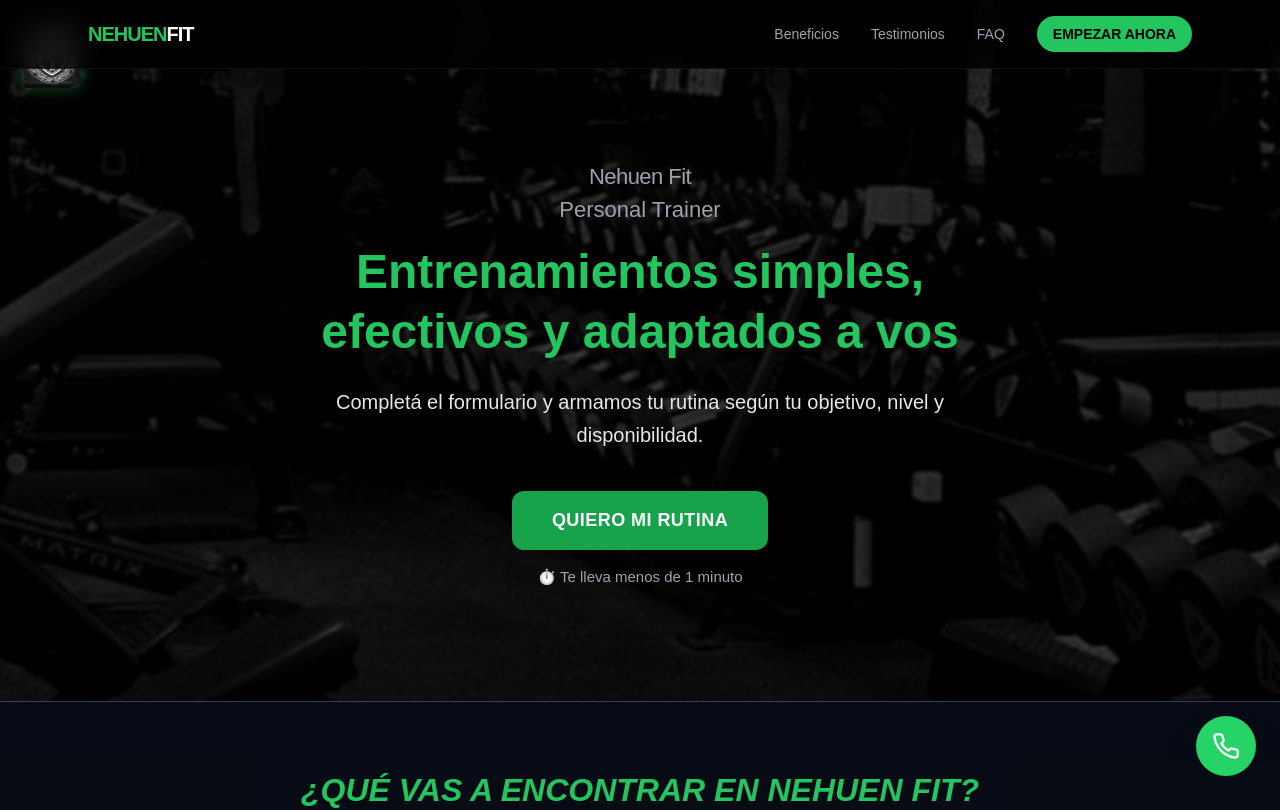
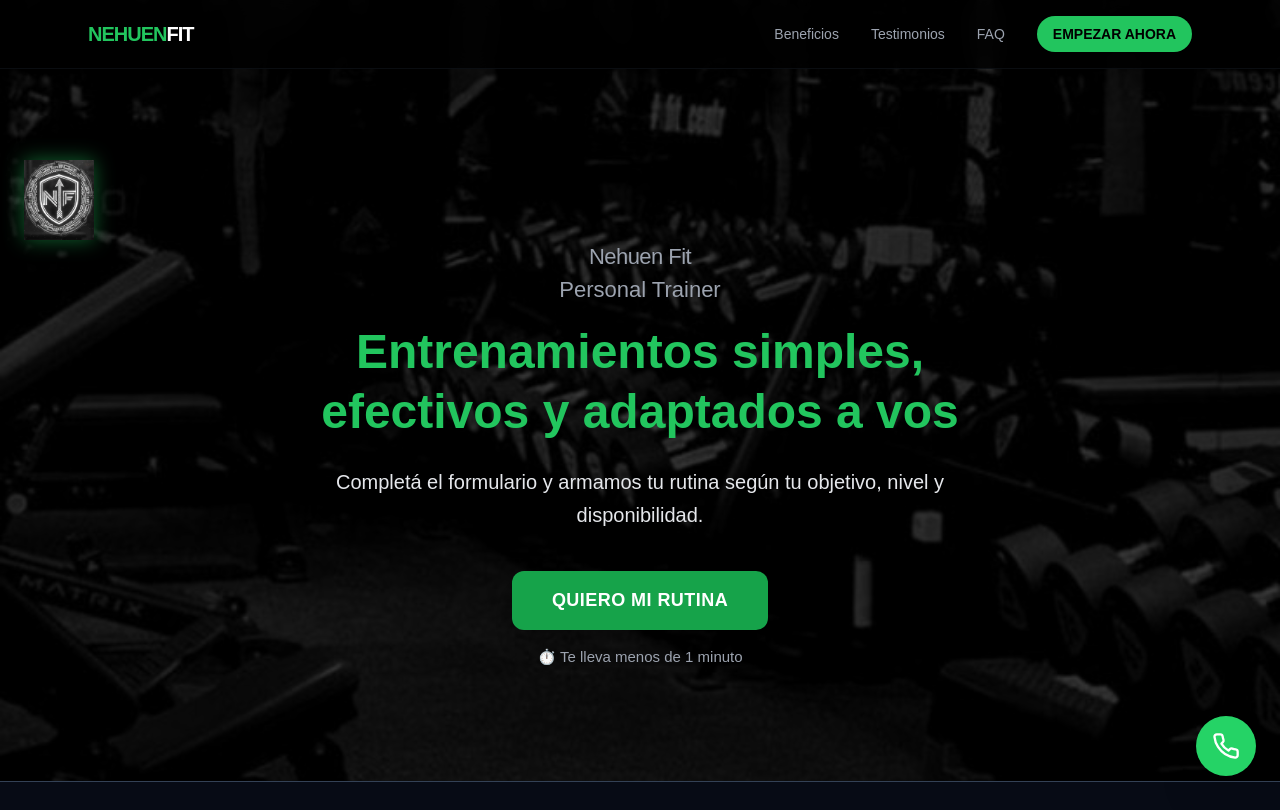
Before and after one commit to dgerlo87/nehuen_flores_fit, a Next.js app: page / in a window 1280 px wide. Shown: the top 810 px of the page. Built offline with nearby package versions, Linux system fonts and the light colour scheme.

Commit message:
Update page.tsx

```diff
--- a/app/page.tsx
+++ b/app/page.tsx
@@ -45,14 +45,14 @@ export default function Page() {
     }}
   />
 
-  {/* LOGO (Margen izquierdo superior) */}
-  <div className="absolute top-6 left-6 z-20">
-    <img
-      src="/IMG-20251216-WA0001.jpg"
-      alt="Logo Nehuen Fit"
-      className="h-12 md:h-16 w-auto object-contain drop-shadow-[0_0_8px_rgba(34,197,94,0.4)]"
-    />
-  </div>
+ {/* LOGO AJUSTADO */}
+<div className="relative z-20 flex items-center">
+  <img
+    src="/IMG-20251216-WA0001.jpg"
+    alt="Logo Nehuen Fit"
+    className="h-14 md:h-20 w-auto object-contain drop-shadow-[0_0_10px_rgba(34,197,94,0.5)] transition-transform hover:scale-105"
+  />
+</div>
 
   {/* CONTENIDO PRINCIPAL */}
   <div className="relative z-10 max-w-4xl mx-auto flex flex-col items-center">
```
